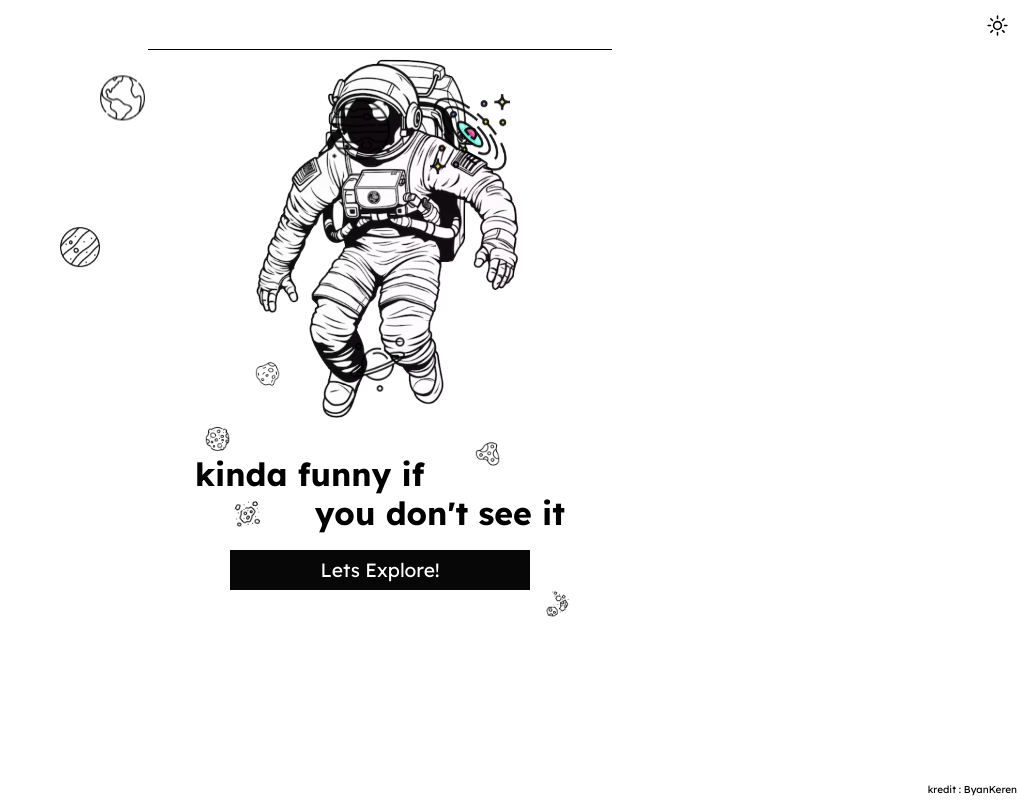
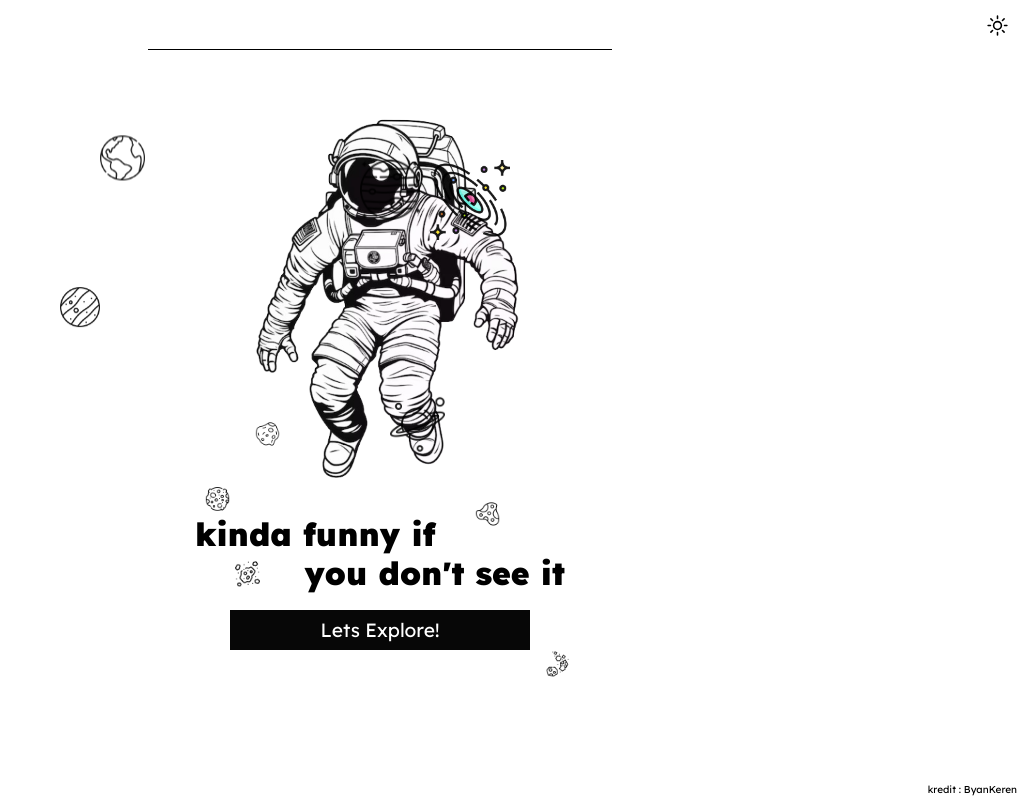
Before and after one commit to raynzz455/Undimesion-prototype, a React (Create React App) app: page /welcome in a window 1280 px wide. Shown: the whole page, without its empty margins (260-1280 px from the left). Built offline with nearby package versions, Linux system fonts and the light colour scheme.

Commit message:
welcome.js 2

```diff
--- a/src/pages/welcome/welcome.css
+++ b/src/pages/welcome/welcome.css
@@ -18,6 +18,7 @@ body {
     justify-content: flex-end;
     position: relative;
     overflow: hidden;
+    margin-bottom: 60px;
 }
 
 .container-nav::after {
@@ -104,7 +105,7 @@ body {
     width: 55px;
     height: 55px;
     top: 290px;
-    left: 320px;
+    left: 360px;
     animation-duration: 6.5s;
 }
 
@@ -149,6 +150,11 @@ body {
 @media (min-width: 768px) {
     .container {
         width: 700px;
+    }
+}
+@media (max-width: 768px){
+    .icon.galaxy{
+        display: none;
     }
 }
 
@@ -226,14 +232,14 @@ position: relative;
     align-self: flex-start;
     width: 100%;
     text-align: left;
-    font-weight: 700;
+    font-weight: 900;
     font-size: 32px;
 }
 .dont-see {
     align-self: flex-end;
     width: 100%;
     text-align: right;
-    font-weight: 700;
+    font-weight: 900;
     font-size: 32px;
     line-height: 30px;
 
--- a/src/pages/welcome/welcome.js
+++ b/src/pages/welcome/welcome.js
@@ -5,7 +5,7 @@ import './welcome.css';
 function Welcome({ onWelcome }) {
   const navigate = useNavigate();
   const [isSun, setIsSun] = useState(true);
-  const [jupiterPosition, setJupiterPosition] = useState({ x: 300, y: 50 });
+  const [jupiterPosition, setJupiterPosition] = useState({ x: 330, y: 50 });
 
   const handleWelcomeClick = () => {
     onWelcome();
```
